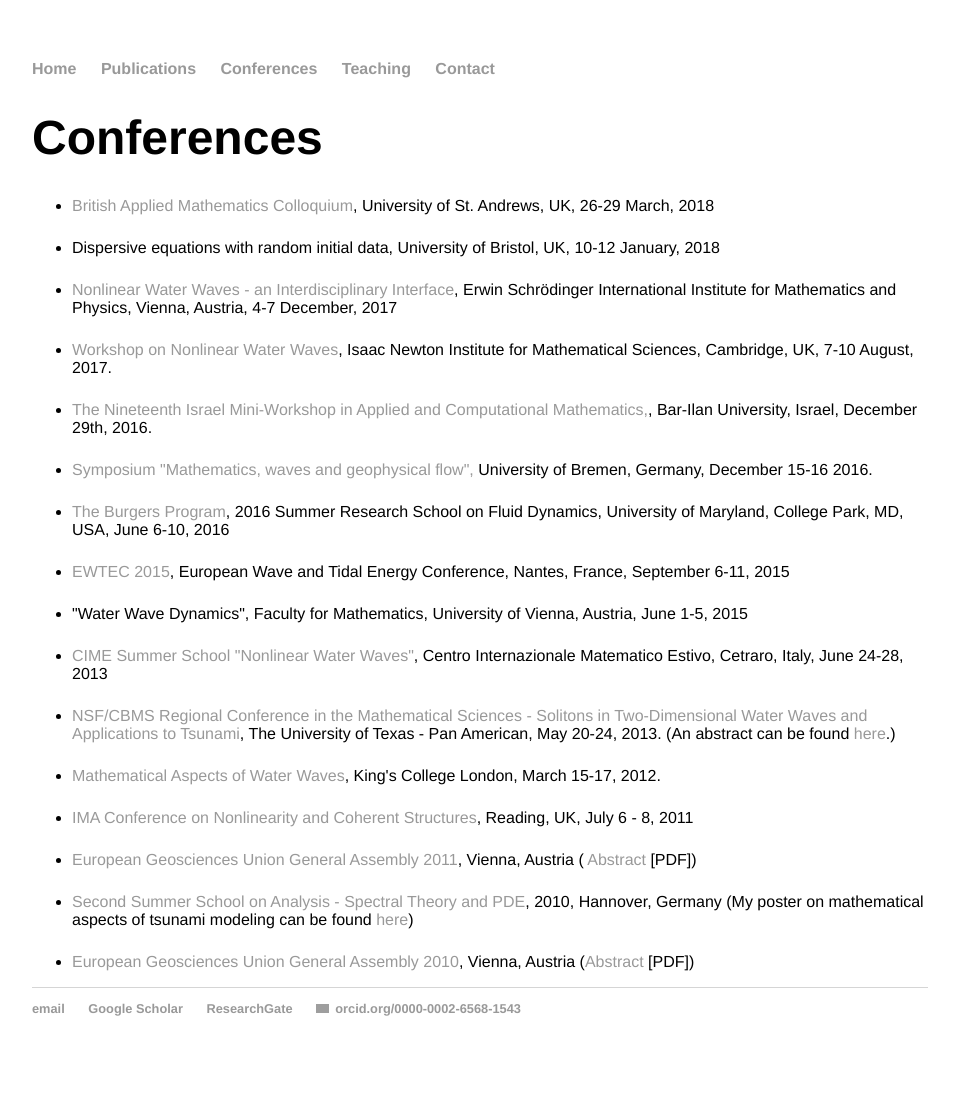
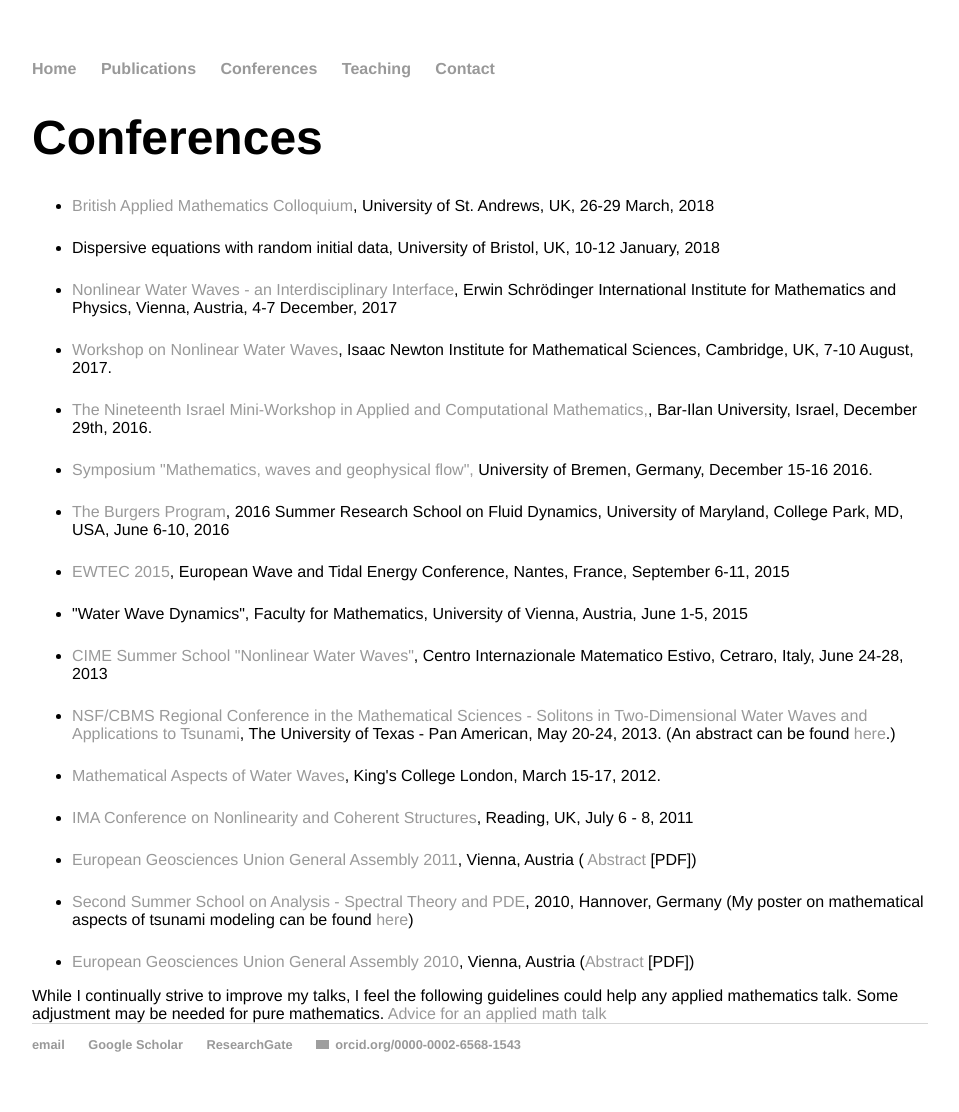
Before and after one commit to rstuhlmeier/rstuhlmeier.github.io, a Jekyll site: the page built from conferences/index.html, in a window 1280 px wide. Shown: the whole page, without its empty margins (160-1119 px from the left). Built offline with Jekyll 4.4.1, drawn with Linux system fonts in a browser that asks for light colours; before the commit the page ends 1076 px from its top, so only the background shows below that; grey boxes are pictures that could not be loaded.

Commit message:
Update index.html

```diff
--- a/conferences/index.html
+++ b/conferences/index.html
@@ -40,3 +40,4 @@ title: Raphael Stuhlmeier - Conferences
 <p>
           <li> <a href="http://meetings.copernicus.org/egu2010/">European Geosciences Union General Assembly 2010</a>, Vienna, Austria (<a href="http://meetingorganizer.copernicus.org/EGU2010/EGU2010-1293.pdf">Abstract</a> [PDF])</li>
 </ul>
+While I continually strive to improve my talks, I feel the following guidelines could help any applied mathematics talk. Some adjustment may be needed for pure mathematics. <a href="advice.html">Advice for an applied math talk</a>
```
